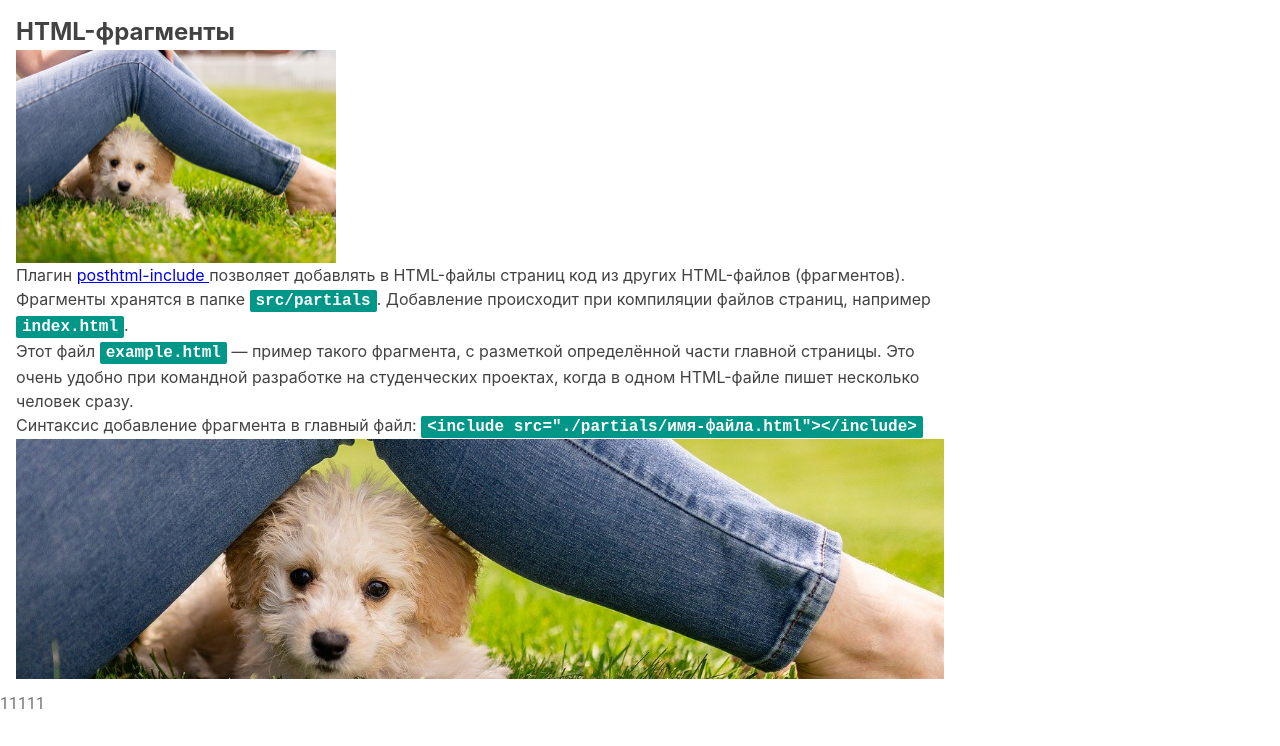
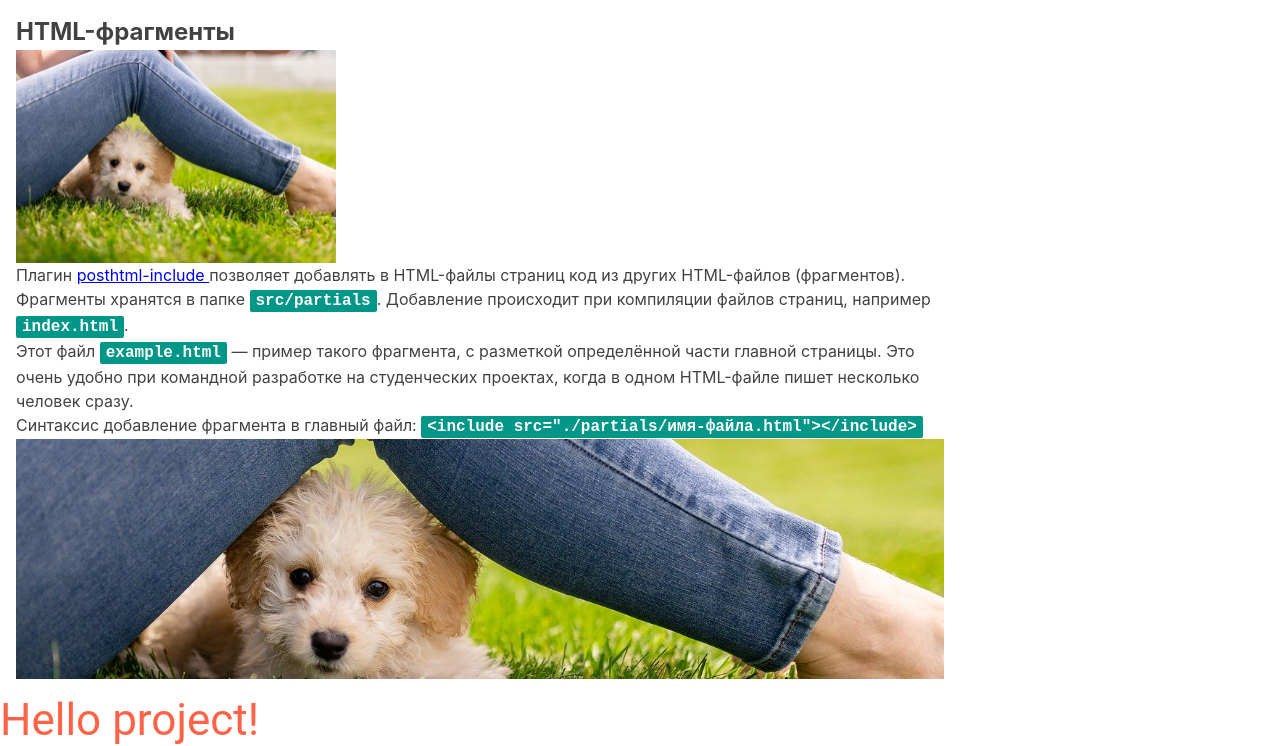
Before and after one commit to sigizmunde/parcel-test, a website built with Parcel: page src/index.html in a window 1280 px wide. Shown: the part 81-827 px from the top of the page. Before the commit the page ends 800 px from the top, so only its background shows below. Built offline with nearby package versions, Linux system fonts and the light colour scheme.

Commit message:
footer changes

```diff
--- a/src/partials/footer.html
+++ b/src/partials/footer.html
@@ -1,3 +1,3 @@
 <footer>
-  <p>11111</p>
+  <p class="page-footer">Hello project!</p>
 </footer>
--- a/src/sass/_footer.scss
+++ b/src/sass/_footer.scss
@@ -0,0 +1,4 @@
+.page-footer {
+  font-size: 44px;
+  color: tomato;
+}
```
